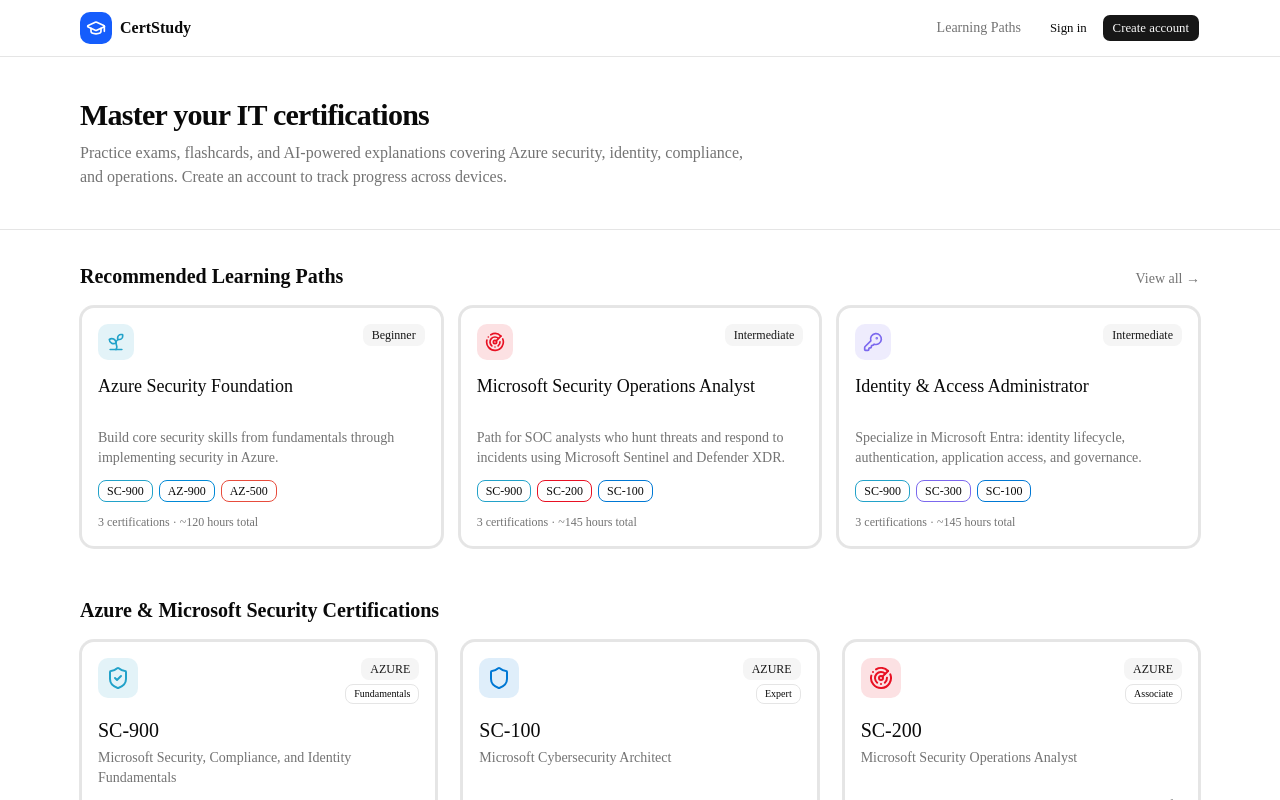
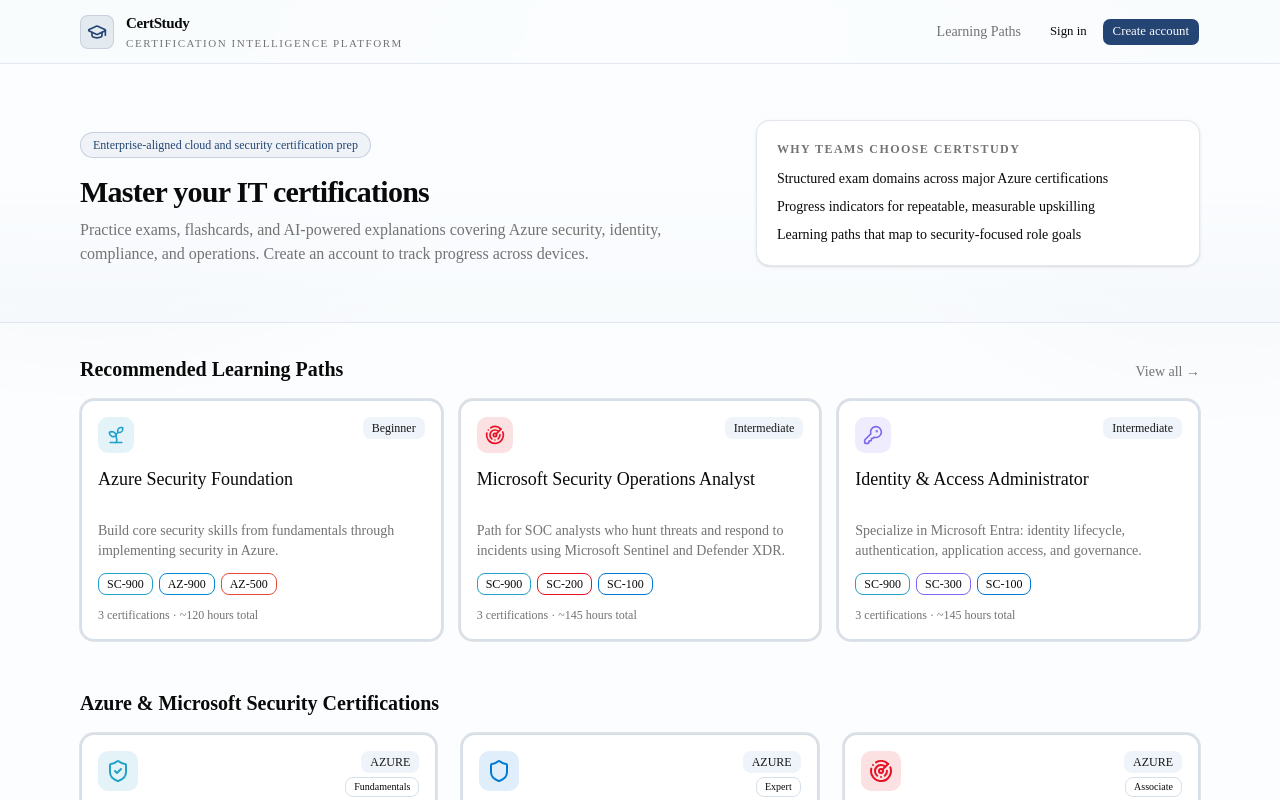
Before and after one commit to dstrausser/cert-study-app, a Next.js app: page / in a window 1280 px wide. Shown: the top 800 px of the page. Built offline with nearby package versions, Linux system fonts and the light colour scheme.

Commit message:
Refine enterprise UI with cleaner, restrained visual design

```diff
--- a/src/app/globals.css
+++ b/src/app/globals.css
@@ -49,24 +49,24 @@
 }
 
 :root {
-  --background: oklch(1 0 0);
+  --background: oklch(0.992 0.003 255);
   --foreground: oklch(0.145 0 0);
   --card: oklch(1 0 0);
   --card-foreground: oklch(0.145 0 0);
   --popover: oklch(1 0 0);
   --popover-foreground: oklch(0.145 0 0);
-  --primary: oklch(0.205 0 0);
+  --primary: oklch(0.39 0.09 258);
   --primary-foreground: oklch(0.985 0 0);
-  --secondary: oklch(0.97 0 0);
+  --secondary: oklch(0.965 0.01 255);
   --secondary-foreground: oklch(0.205 0 0);
-  --muted: oklch(0.97 0 0);
+  --muted: oklch(0.965 0.01 255);
   --muted-foreground: oklch(0.556 0 0);
-  --accent: oklch(0.97 0 0);
+  --accent: oklch(0.95 0.015 250);
   --accent-foreground: oklch(0.205 0 0);
   --destructive: oklch(0.577 0.245 27.325);
-  --border: oklch(0.922 0 0);
-  --input: oklch(0.922 0 0);
-  --ring: oklch(0.708 0 0);
+  --border: oklch(0.9 0.015 255);
+  --input: oklch(0.9 0.015 255);
+  --ring: oklch(0.58 0.08 257);
   --chart-1: oklch(0.87 0 0);
   --chart-2: oklch(0.556 0 0);
   --chart-3: oklch(0.439 0 0);
@@ -123,6 +123,9 @@
   }
   body {
     @apply bg-background text-foreground;
+    background-image:
+      radial-gradient(circle at 7% -12%, color-mix(in oklab, var(--primary) 7%, transparent), transparent 34%),
+      radial-gradient(circle at 95% 0%, color-mix(in oklab, var(--primary) 5%, transparent), transparent 30%);
   }
   html {
     @apply font-sans;
--- a/src/app/page.tsx
+++ b/src/app/page.tsx
@@ -14,8 +14,12 @@ export default function Home() {
 
   return (
     <main className="min-h-screen">
-      <section className="border-b bg-card/50">
-        <div className="max-w-6xl mx-auto px-4 py-10">
+      <section className="border-b border-border/70 bg-gradient-to-b from-background via-background to-muted/30">
+        <div className="mx-auto grid w-full max-w-6xl gap-8 px-4 py-14 md:grid-cols-[1.45fr_1fr] md:items-end">
+          <div>
+            <span className="mb-4 inline-flex items-center rounded-full border border-primary/20 bg-primary/5 px-3 py-1 text-xs font-medium text-primary">
+              Enterprise-aligned cloud and security certification prep
+            </span>
             <h1 className="text-3xl font-bold tracking-tight">
               {user
                 ? `Welcome back, ${user.displayName}`
@@ -26,6 +30,17 @@ export default function Home() {
               Azure security, identity, compliance, and operations.
               {!user && " Create an account to track progress across devices."}
             </p>
+          </div>
+          <div className="rounded-xl border border-border/70 bg-card p-5 shadow-sm">
+            <p className="text-xs font-semibold uppercase tracking-[0.12em] text-muted-foreground">
+              Why teams choose CertStudy
+            </p>
+            <ul className="mt-3 space-y-2 text-sm text-foreground">
+              <li>Structured exam domains across major Azure certifications</li>
+              <li>Progress indicators for repeatable, measurable upskilling</li>
+              <li>Learning paths that map to security-focused role goals</li>
+            </ul>
+          </div>
         </div>
       </section>
 
--- a/src/components/SiteHeader.tsx
+++ b/src/components/SiteHeader.tsx
@@ -18,13 +18,20 @@ export default function SiteHeader() {
   }
 
   return (
-    <header className="border-b bg-card">
-      <div className="max-w-6xl mx-auto px-4 py-3 flex items-center justify-between gap-4">
-        <Link href="/" className="flex items-center gap-2">
-          <div className="p-1.5 rounded-lg bg-blue-600 text-white">
+    <header className="sticky top-0 z-50 border-b border-border/70 bg-background/95 supports-[backdrop-filter]:bg-background/85 backdrop-blur">
+      <div className="mx-auto flex w-full max-w-6xl items-center justify-between gap-4 px-4 py-3">
+        <Link href="/" className="flex items-center gap-3">
+          <div className="rounded-md border border-primary/15 bg-primary/10 p-1.5 text-primary">
             <GraduationCap className="h-5 w-5" />
           </div>
-          <span className="font-semibold">CertStudy</span>
+          <div className="flex flex-col">
+            <span className="text-[15px] font-semibold tracking-tight">
+              CertStudy
+            </span>
+            <span className="text-[11px] uppercase tracking-[0.14em] text-muted-foreground">
+              Certification Intelligence Platform
+            </span>
+          </div>
         </Link>
         <nav className="flex items-center gap-2 text-sm">
           <Link
```
Lines whose indentation alone changed are shown as unchanged.
